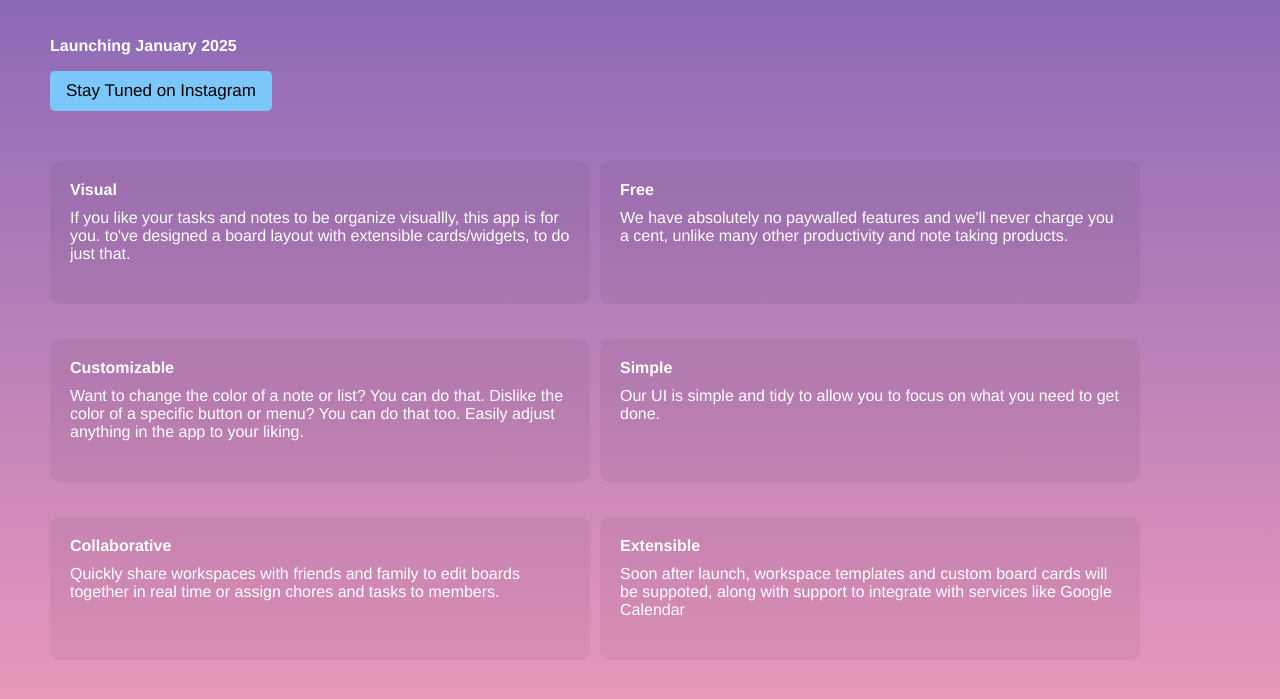
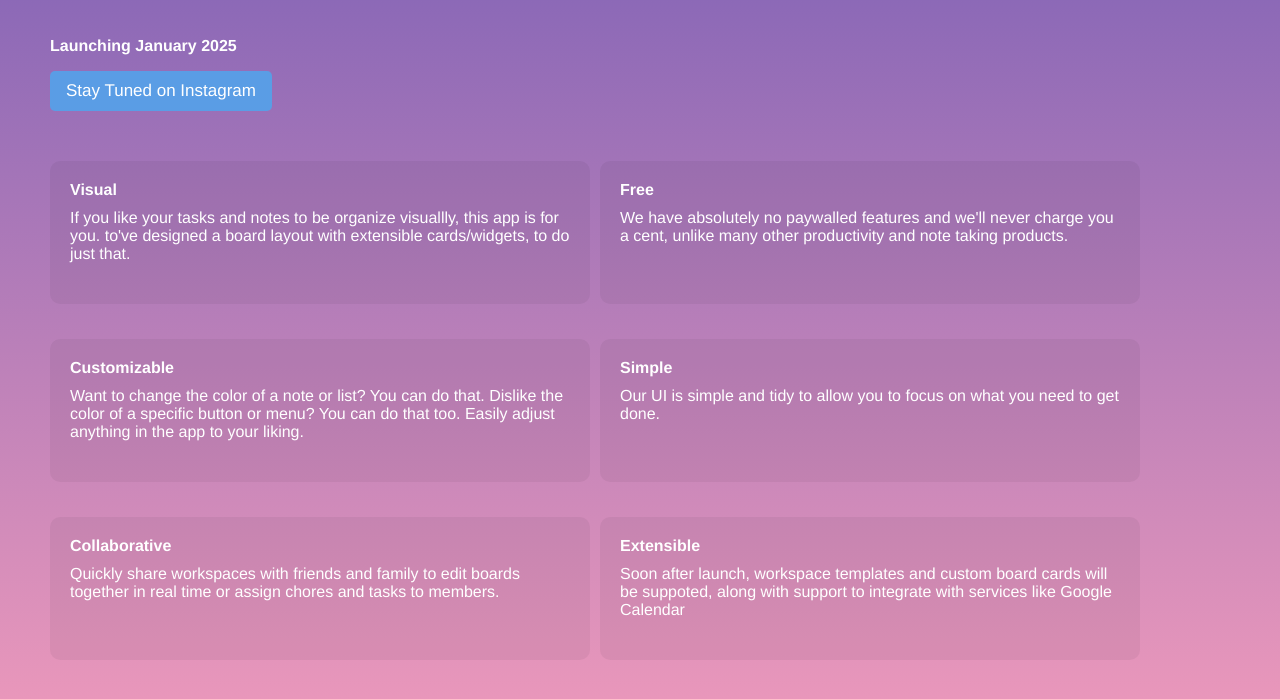
Before and after one commit to Thumbtacked/thumbtacked.app, a plain HTML site: page index.html in a window 1280 px wide. Shown: the part 167-866 px from the top of the page. Drawn offline with Linux system fonts and the light colour scheme.

Commit message:
Change color of button again

```diff
--- a/styles.css
+++ b/styles.css
@@ -55,9 +55,9 @@ h1 {
     padding: 10px 16px;
     text-decoration: none;
     font-size: 17px;
-    background-color: #7bc7fa;
+    background-color: #5A9DE5;
     border-radius: 5px;
-    color: black;
+    color: inherit;
     box-sizing: border-box;
     display: inline-block;
 }
```
